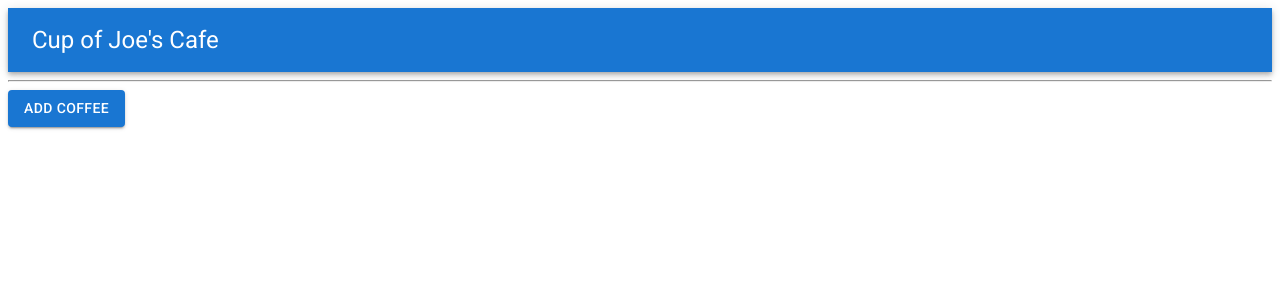
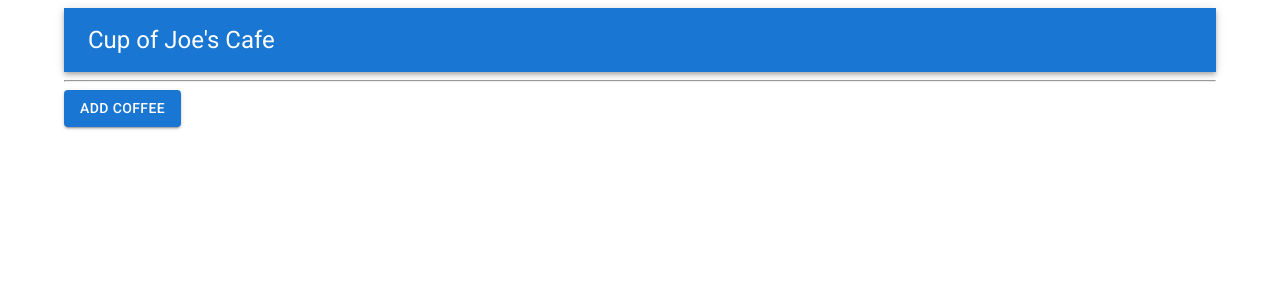
Before and after one commit to Josephwjack/coffee-shop, a React (Create React App) app: page / in a window 1280 px wide. Shown: the top 300 px of the page. Built offline with nearby package versions, Linux system fonts and the light colour scheme.

Commit message:
WIP alerts, tried one way but it wouldnt the alert wouldnt leave after

```diff
--- a/src/components/App.js
+++ b/src/components/App.js
@@ -4,19 +4,21 @@ import '../App.css';
 import Header from './Header';
 import CoffeeControl from './CoffeeControl';
 // import Typography from '@mui/material/Typography';
-import { Grid , Typography} from '@mui/material';
+import { Grid , Typography, Container} from '@mui/material';
 
 
 function App() {
+
   return (
     <React.Fragment>
-      <div className="bg">
+
+        <Container>
         <Grid item container><Header /></Grid>
               <Typography>
               <CoffeeControl />
               </Typography>
+              </Container>
 
-      </div>
     </React.Fragment>
   );
 }
--- a/src/components/EditCoffeeForm.js
+++ b/src/components/EditCoffeeForm.js
@@ -11,10 +11,12 @@ function EditCoffeeForm (props) {
   }
   return (
     <React.Fragment>
+      <div className="container">
       <ReusableForm
 
         formSubmissionHandler={handleEditCoffeeFormSubmission}
         buttonText="Update Item"/>
+        </div>
     </React.Fragment>
   );
 }
```
Also changed, not shown: src/components/CoffeeDetail.js (+11 -0 lines), src/components/NewCoffeeForm.js (line endings or trailing spaces).
